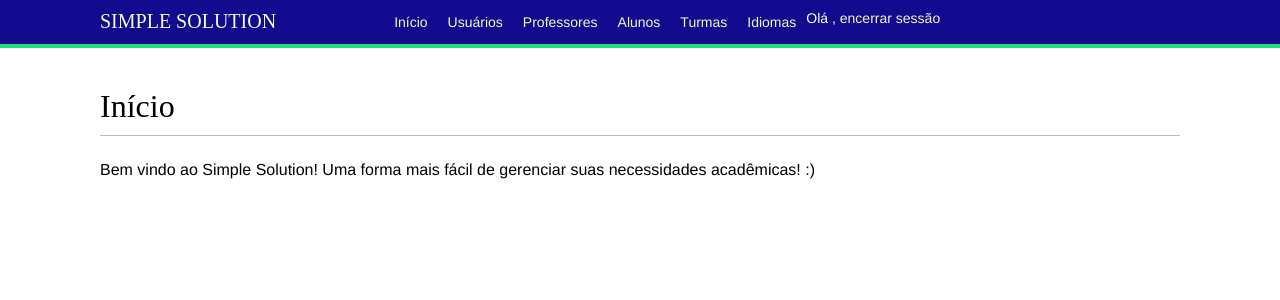
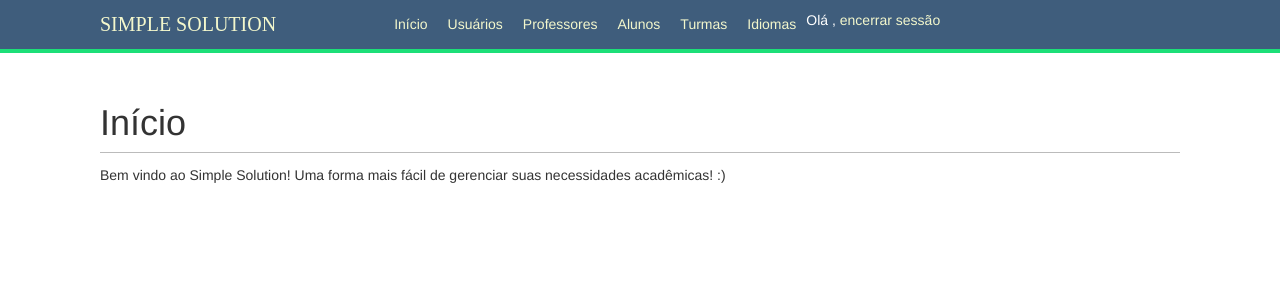
Before and after one commit to andressasantiago/SimpleSolution, a Django app: page / in a window 1280 px wide. Shown: the top 300 px of the page. Run offline with Django 3.2, Linux system fonts and the light colour scheme; a user stored in the database is signed in; data comes from the database, SQL or seed files in the repository; both versions use the stored data as it was after the commit; some libraries are stand-ins or nearby versions; some web fonts are replaced.

Commit message:
Second commit

```diff
--- a/SimpleSolution/settings.py
+++ b/SimpleSolution/settings.py
@@ -112,7 +112,7 @@ AUTH_PASSWORD_VALIDATORS = [
 
 LANGUAGE_CODE = 'en-us'
 
-TIME_ZONE = 'UTC'
+TIME_ZONE = 'America/Sao_Paulo'
 
 USE_I18N = True
 
--- a/account/static/css/base.css
+++ b/account/static/css/base.css
@@ -38,7 +38,7 @@ ol {
 #header {
     padding:10px 100px;
     font-size:14px;
-    background: #120a8f;
+    background:#3F5D7C;
     color:#fff;
     border-bottom:4px solid #1cdf78;
     overflow:auto;
@@ -114,7 +114,7 @@ input, textarea {
 }
 input[type=submit], a.button {
     font-weight:bold;
-    background:#12c064;
+    background:#3F5D7C;
     color:#fff;
     padding:10px 20px;
     font-size:14px;
--- a/account/templates/base.html
+++ b/account/templates/base.html
@@ -5,6 +5,8 @@
     <meta charset="utf-8" />
     <title>{% block title %}{% endblock %}</title>
     <link href="{% static "css/base.css" %}" rel="stylesheet">
+	<link rel="stylesheet" href="//maxcdn.bootstrapcdn.com/bootstrap/3.2.0/css/bootstrap.min.css">
+	<link rel="stylesheet" href="//maxcdn.bootstrapcdn.com/bootstrap/3.2.0/css/bootstrap-theme.min.css">
 </head>
 <body>
     <div id="header">
```
Also changed, not shown: db.sqlite3.
